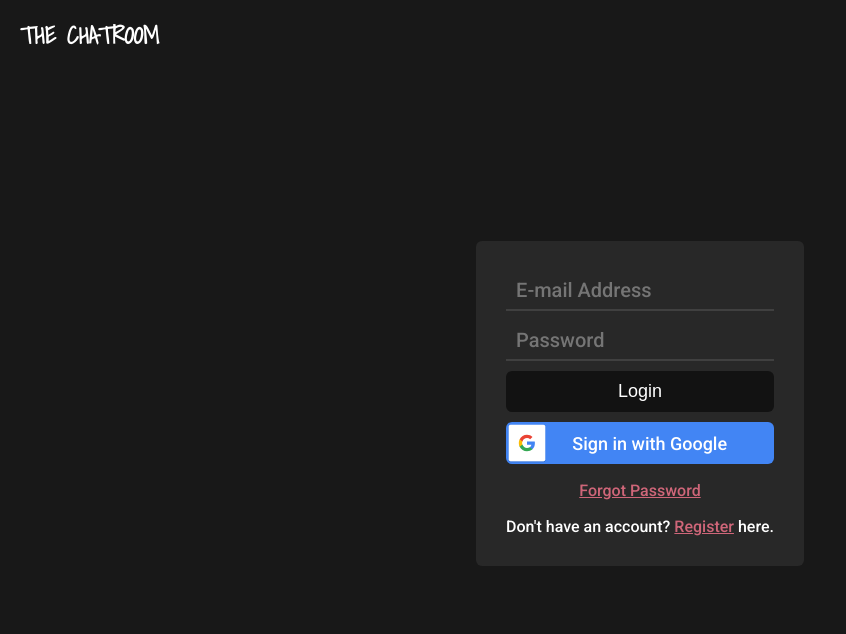
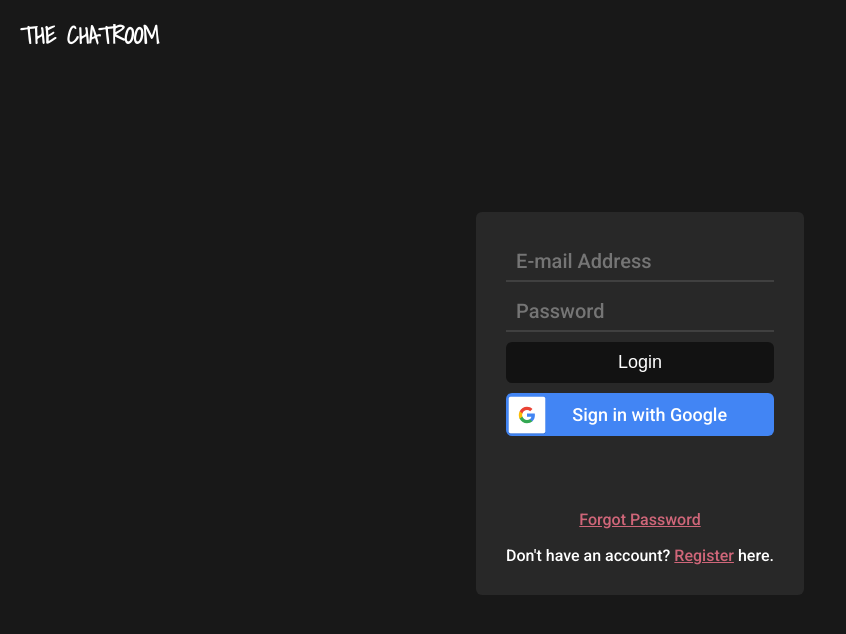
Before and after one commit to jordanrath/messaging-app, a React (Create React App) app: page / in a window 1280 px wide. Shown: the top 634 px of the page, without its empty margins (0-846 px from the left). Built offline with nearby package versions, Linux system fonts and the light colour scheme; no server answers.

Commit message:
add sign in btns

```diff
--- a/public/index.html
+++ b/public/index.html
@@ -13,6 +13,7 @@
       name="description"
       content="Web site created using create-react-app"
     />
+    <script type="text/javascript" src="https://appleid.cdn-apple.com/appleauth/static/jsapi/appleid/1/en_US/appleid.auth.js"></script>
     <meta name="appleid-signin-client-id" content="[CLIENT_ID]">
     <meta name="appleid-signin-scope" content="[SCOPES]">
     <meta name="appleid-signin-redirect-uri" content="[REDIRECT_URI]">
--- a/src/Components/Login.js
+++ b/src/Components/Login.js
@@ -61,9 +61,9 @@ const Login = () => {
                     Sign in with Google
                 </button>
                 {/* <button
-                    className='login__btn login__google'
+                    className='login__btn login__apple'
                     onClick={() => {
-                        signInWithGoogle();
+                        signInWithApple();
                         setAuthStatus(authStatuses.signingIn);
                     }}
                 >
@@ -83,6 +83,21 @@ const Login = () => {
                     <img className='icon__apple' src="https://appleid.cdn-apple.com/appleauth/static/jsapi/appleid/1/en_US/appleid.auth.js" alt='Apple Logo' />
                     Sign in with Apple
                 </button> */}
+                <div
+                id="appleid-signin"
+                className="signin-button"
+                data-color="white"
+                data-border="true"
+                data-type="sign-in"
+                data-mode="center-align"
+                data-border-radius="15"
+                data-width="268"
+                data-height="40"
+                data-logo-size="medium"
+                data-logo-position="15"
+                data-label-position="70"
+                ></div>
+                <script type="text/javascript" src="https://appleid.cdn-apple.com/appleauth/static/jsapi/appleid/1/en_US/appleid.auth.js"></script>
                 <div>
                     <Link to="/reset">Forgot Password</Link>
                 </div>
--- a/src/styles.css
+++ b/src/styles.css
@@ -192,6 +192,11 @@ input[type=email],
   cursor: pointer;
 }
 
+.signin-button {
+  width: 210px;
+  height: 40px;
+}
+
 .login__google {
   /* height: 40px; */
   display: flex;
```
